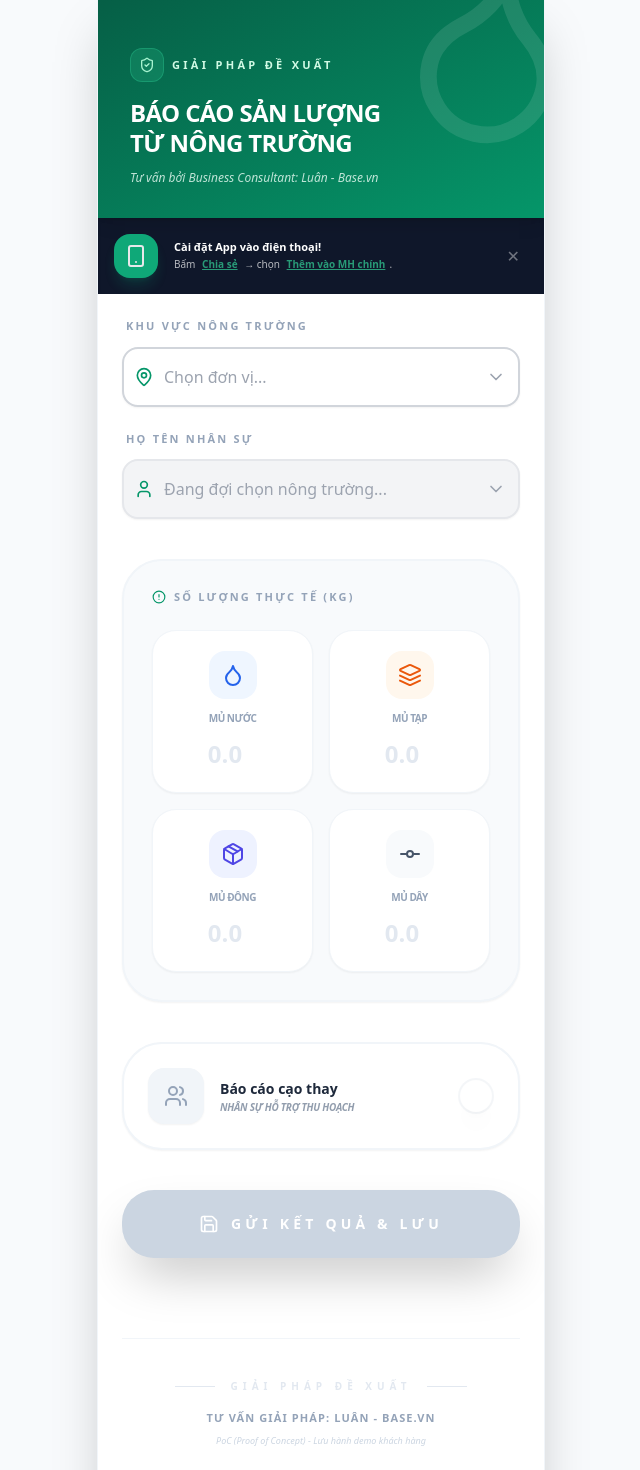
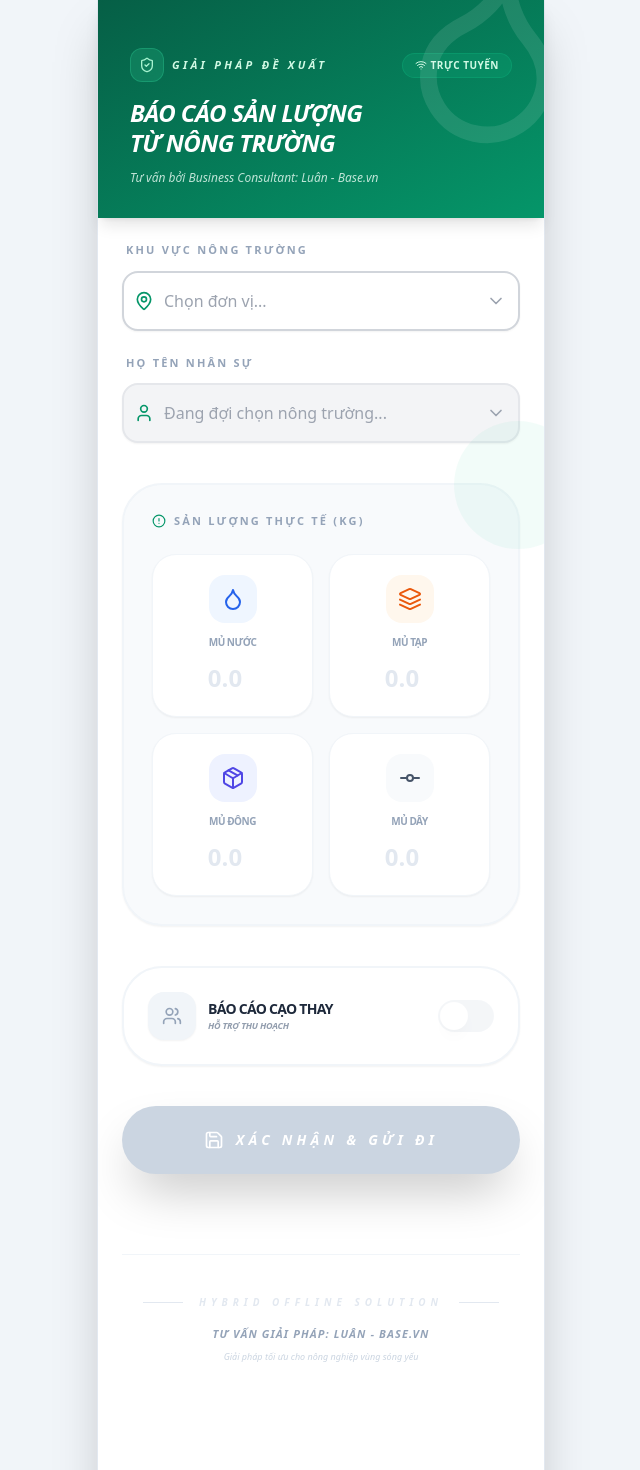
Before and after one commit to luanvoco/nong-truong-cao-su, a React (Create React App) app: page / in a window 1280 px wide. Shown: the top 1470 px of the page, without its empty margins (319-959 px from the left). Built offline with nearby package versions, Linux system fonts and the light colour scheme.

Commit message:
Update App.js

```diff
--- a/src/App.js
+++ b/src/App.js
@@ -1,10 +1,10 @@
 import React, { useState, useMemo, useRef, useEffect } from 'react';
-import { MapPin, User, Users, Droplet, Package, Layers, GitCommit, Save, History, Check, AlertCircle, ChevronDown, Search, ShieldCheck, Smartphone } from 'lucide-react';
+import { MapPin, User, Users, Droplet, Package, Layers, GitCommit, Save, Check, AlertCircle, ChevronDown, Search, ShieldCheck, Smartphone, Wifi, WifiOff, RefreshCw, Database, Send } from 'lucide-react';
 
 // Danh mục 35 nông trường
 const FARMS = Array.from({ length: 35 }, (_, i) => `NT${i + 1}`);
 
-// Component Dropdown thông minh
+// Component Dropdown tích hợp tìm kiếm
 const SearchableSelect = ({ options, value, onChange, placeholder, icon: Icon, disabled }) => {
   const [isOpen, setIsOpen] = useState(false);
   const [searchTerm, setSearchTerm] = useState('');
@@ -41,20 +41,22 @@ const SearchableSelect = ({ options, value, onChange, placeholder, icon: Icon, d
       </div>
 
       {isOpen && (
-        <div className="absolute z-[100] w-full mt-2 bg-white border border-gray-100 rounded-2xl shadow-2xl overflow-hidden animate-in fade-in zoom-in duration-200">
-          <div className="p-3 border-b border-gray-50 bg-slate-50 relative">
-            <Search className="absolute left-6 top-1/2 transform -translate-y-1/2 h-4 w-4 text-gray-400" />
+        <div className="absolute z-[1001] w-full mt-2 bg-white border border-slate-200 rounded-2xl shadow-2xl overflow-hidden animate-in fade-in zoom-in duration-200">
+          <div className="p-3 border-b border-slate-100 bg-slate-50 sticky top-0">
+            <div className="relative">
+              <Search className="absolute left-3 top-1/2 transform -translate-y-1/2 h-4 w-4 text-slate-400" />
               <input
                 type="text"
-              className="w-full pl-10 pr-4 py-2.5 border border-gray-300 rounded-xl focus:outline-none focus:ring-2 focus:ring-emerald-500 text-sm"
-              placeholder="Gõ để tìm kiếm..."
+                className="w-full pl-9 pr-4 py-2.5 border border-slate-300 rounded-xl focus:outline-none focus:ring-2 focus:ring-emerald-500 text-sm bg-white"
+                placeholder="Gõ để tìm nhanh..."
                 value={searchTerm}
                 onChange={(e) => setSearchTerm(e.target.value)}
                 onClick={(e) => e.stopPropagation()}
                 autoFocus
               />
             </div>
-          <ul className="max-h-72 overflow-y-auto py-2">
+          </div>
+          <ul className="max-h-60 overflow-y-auto py-1">
             {filteredOptions.length > 0 ? (
               filteredOptions.map(opt => (
                 <li
@@ -89,18 +91,43 @@ export default function App() {
   const [latexScrap, setLatexScrap] = useState('');
   const [isSubstitute, setIsSubstitute] = useState(false);
   const [substituteWorker, setSubstituteWorker] = useState('');
+
+  // Offline & Sync States
+  const [offlineQueue, setOfflineQueue] = useState([]);
+  const [isOnline, setIsOnline] = useState(navigator.onLine);
+  const [isSyncing, setIsSyncing] = useState(false);
   const [showSuccess, setShowSuccess] = useState(false);
-  const [isSubmitting, setIsSubmitting] = useState(false);
   const [showInstallTip, setShowInstallTip] = useState(true);
 
+  const SCRIPT_URL = 'https://script.google.com/macros/s/AKfycbyLiyGtZI0eUE_9rLGnTlXefIQyt0to6tu3yasGW7wc0-UC4cFhr-Xu3-ECYgzcCoKW/exec';
+
+  // Khởi tạo trạng thái mạng và nạp dữ liệu cũ
   useEffect(() => {
+    const handleOnline = () => setIsOnline(true);
+    const handleOffline = () => setIsOnline(false);
+    window.addEventListener('online', handleOnline);
+    window.addEventListener('offline', handleOffline);
+
+    const savedQueue = JSON.parse(localStorage.getItem('rubber_yield_cache_v3') || '[]');
+    setOfflineQueue(savedQueue);
+
     if (!document.getElementById('tailwind-script')) {
       const script = document.createElement('script');
       script.id = 'tailwind-script';
       script.src = 'https://cdn.tailwindcss.com';
       document.head.appendChild(script);
     }
+
+    return () => {
+      window.removeEventListener('online', handleOnline);
+      window.removeEventListener('offline', handleOffline);
+    };
   }, []);
+
+  // Tự động sao lưu Queue vào máy
+  useEffect(() => {
+    localStorage.setItem('rubber_yield_cache_v3', JSON.stringify(offlineQueue));
+  }, [offlineQueue]);
 
   const workersInFarm = useMemo(() => {
     if (!selectedFarm) return [];
@@ -114,25 +141,19 @@ export default function App() {
     setSubstituteWorker('');
   };
 
-  const handleSubmit = async (e) => {
-    e.preventDefault();
-    if (!selectedFarm || !selectedWorker || isSubmitting) return;
-    if (isSubstitute && !substituteWorker) return;
+  const handleSyncAll = async () => {
+    if (offlineQueue.length === 0 || !isOnline || isSyncing) return;
+    setIsSyncing(true);
 
-    setIsSubmitting(true);
-    const timeStr = new Date().toLocaleString('vi-VN');
+    const currentQueue = [...offlineQueue];
+    const failed = [];
 
+    for (const record of currentQueue) {
       try {
-      const SCRIPT_URL = 'https://script.google.com/macros/s/AKfycbyLiyGtZI0eUE_9rLGnTlXefIQyt0to6tu3yasGW7wc0-UC4cFhr-Xu3-ECYgzcCoKW/exec';
         const payload = new URLSearchParams();
-      payload.append('farm', selectedFarm);
-      payload.append('worker', selectedWorker);
-      payload.append('water', latexWater || 0);
-      payload.append('tap', latexTap || 0);
-      payload.append('dong', latexDong || 0);
-      payload.append('scrap', latexScrap || 0);
-      payload.append('substitute_worker', isSubstitute ? substituteWorker : 'Không');
-      payload.append('time', timeStr);
+        Object.keys(record).forEach(key => {
+          if (key !== 'tempId') payload.append(key, record[key]);
+        });
 
         await fetch(SCRIPT_URL, {
           method: 'POST',
@@ -140,7 +161,39 @@ export default function App() {
           body: payload,
           mode: 'no-cors'
         });
+      } catch (err) {
+        failed.push(record);
+      }
+    }
 
+    setOfflineQueue(failed);
+    setIsSyncing(false);
+    if (failed.length === 0) {
+      setShowSuccess(true);
+      setTimeout(() => setShowSuccess(false), 4000);
+    }
+  };
+
+  const handleSubmit = (e) => {
+    e.preventDefault();
+    if (!selectedFarm || !selectedWorker) return;
+
+    const newRecord = {
+      tempId: Date.now(),
+      farm: selectedFarm,
+      worker: selectedWorker,
+      water: latexWater || 0,
+      tap: latexTap || 0,
+      dong: latexDong || 0,
+      scrap: latexScrap || 0,
+      substitute_worker: isSubstitute ? substituteWorker : 'Không',
+      time: new Date().toLocaleString('vi-VN')
+    };
+
+    // Luôn ưu tiên lưu vào hàng chờ trước (Chống mất data)
+    setOfflineQueue(prev => [newRecord, ...prev]);
+
+    // Reset giao diện
     setSelectedWorker('');
     setLatexWater('');
     setLatexTap('');
@@ -148,59 +201,75 @@ export default function App() {
     setLatexScrap('');
     setIsSubstitute(false);
     setSubstituteWorker('');
-      setShowSuccess(true);
-      setTimeout(() => setShowSuccess(false), 4000);
-    } catch (error) {
-      alert("Lỗi kết nối mạng!");
-    } finally {
-      setIsSubmitting(false);
+
+    // Nếu có mạng, thử đồng bộ ngay
+    if (isOnline) {
+      setTimeout(() => handleSyncAll(), 500);
     }
   };
 
   return (
-    <div className="min-h-screen bg-slate-50 font-sans text-slate-900 flex justify-center selection:bg-emerald-100">
-      <div className="w-full max-w-md bg-white min-h-screen shadow-2xl relative overflow-hidden flex flex-col border-x border-slate-100">
+    <div className="min-h-screen bg-slate-100 font-sans text-slate-900 flex justify-center selection:bg-emerald-100">
+      <div className="w-full max-w-md bg-white min-h-screen shadow-2xl relative flex flex-col border-x border-slate-200">
 
-        <header className="bg-gradient-to-br from-emerald-800 to-emerald-600 text-white p-8 pt-12 shadow-lg relative overflow-hidden">
+        {/* Header với trạng thái kết nối thực tế */}
+        <header className="bg-gradient-to-br from-emerald-800 to-emerald-600 text-white p-8 pt-12 shadow-lg relative overflow-hidden flex-shrink-0 text-left">
           <div className="absolute -top-12 -right-12 opacity-10 rotate-12">
              <Droplet size={200} />
           </div>
-          <div className="flex items-center space-x-2 mb-4">
+          <div className="flex items-center justify-between mb-4">
+             <div className="flex items-center space-x-2">
                 <div className="p-2 bg-emerald-400/20 rounded-xl backdrop-blur-sm border border-emerald-400/30">
                   <ShieldCheck className="text-emerald-200 w-4 h-4" />
                 </div>
-            <span className="text-[11px] uppercase tracking-[0.3em] font-bold text-emerald-100">Giải pháp đề xuất</span>
+                <span className="text-[11px] uppercase tracking-[0.3em] font-bold text-emerald-100 italic">Giải pháp đề xuất</span>
              </div>
-          <h1 className="text-2xl font-black tracking-tight leading-tight uppercase text-white text-left">BÁO CÁO SẢN LƯỢNG <br/> TỪ NÔNG TRƯỜNG</h1>
+             {/* Connection Badge */}
+             <div className={`flex items-center space-x-2 px-3 py-1 rounded-full text-[10px] font-black uppercase tracking-wider transition-all duration-500 ${isOnline ? 'bg-emerald-500/20 text-emerald-100 border border-emerald-500/30' : 'bg-red-500/30 text-red-100 border border-red-500/40 animate-pulse'}`}>
+                {isOnline ? <><Wifi size={12} className="mr-1"/> Trực tuyến</> : <><WifiOff size={12} className="mr-1"/> Ngoại tuyến</>}
+             </div>
+          </div>
+          <h1 className="text-2xl font-black tracking-tight leading-tight uppercase italic">BÁO CÁO SẢN LƯỢNG <br/> TỪ NÔNG TRƯỜNG</h1>
           <p className="text-emerald-50 text-xs font-medium opacity-80 mt-3 flex items-center italic">
              Tư vấn bởi Business Consultant: Luân - Base.vn
           </p>
         </header>
 
-        {showInstallTip && (
-          <div className="bg-slate-900 p-4 flex items-center space-x-4 text-white shadow-inner animate-in slide-in-from-top duration-700">
-            <div className="bg-emerald-500 p-2.5 rounded-2xl animate-pulse shadow-lg shadow-emerald-500/20">
-               <Smartphone className="w-6 h-6 text-white" />
+        {/* Thanh trạng thái đồng bộ */}
+        {offlineQueue.length > 0 && (
+          <div className={`p-4 flex items-center justify-between shadow-lg z-[60] animate-in slide-in-from-top duration-300 ${isOnline ? 'bg-amber-500 text-white' : 'bg-slate-700 text-slate-300'}`}>
+             <div className="flex items-center space-x-3 text-left leading-tight">
+                <div className={`p-2.5 rounded-2xl ${isSyncing ? 'animate-spin bg-amber-400' : isOnline ? 'bg-amber-600 shadow-md' : 'bg-slate-600'}`}>
+                   <RefreshCw size={18} />
                 </div>
-            <div className="flex-1 text-left">
-              <p className="text-[11px] font-bold leading-tight">Cài đặt App vào điện thoại!</p>
-              <p className="text-[10px] opacity-70 mt-1">
-                Bấm <span className="text-emerald-400 font-bold underline px-1">Chia sẻ</span> {"\u2192"} chọn <span className="text-emerald-400 font-bold underline px-1">Thêm vào MH chính</span>.
-              </p>
+                <div>
+                   <p className="text-[11px] font-black uppercase tracking-tighter">Đợi đồng bộ</p>
+                   <p className="text-[10px] font-bold opacity-80">{offlineQueue.length} bản ghi đang nợ</p>
                 </div>
-            <button onClick={() => setShowInstallTip(false)} className="text-white/40 p-2">✕</button>
+             </div>
+             {isOnline && !isSyncing && (
+               <button
+                 onClick={handleSyncAll}
+                 className="bg-white text-amber-600 px-5 py-2.5 rounded-2xl text-[10px] font-black uppercase shadow-xl active:scale-95 transition-all flex items-center"
+               >
+                 <Send size={12} className="mr-2" /> Đẩy data
+               </button>
+             )}
           </div>
         )}
 
-        <div className={`fixed top-12 left-1/2 transform -translate-x-1/2 bg-white/95 backdrop-blur-md border-2 border-emerald-500 text-emerald-800 px-8 py-4 rounded-3xl flex items-center shadow-2xl transition-all duration-500 z-[9999] ${showSuccess ? 'opacity-100 translate-y-0 scale-100' : 'opacity-0 -translate-y-10 scale-90 pointer-events-none'}`}>
-          <div className="bg-emerald-500 text-white p-1 rounded-full mr-3">
-             <Check className="w-4 h-4" />
+        {/* Toast thành công */}
+        <div className={`fixed top-12 left-1/2 transform -translate-x-1/2 bg-white/95 backdrop-blur-md border-2 border-emerald-500 text-emerald-800 px-10 py-5 rounded-[2.5rem] flex items-center shadow-2xl transition-all duration-700 z-[9999] ${showSuccess ? 'opacity-100 translate-y-0 scale-100' : 'opacity-0 -translate-y-20 scale-90 pointer-events-none'}`}>
+          <div className="bg-emerald-500 text-white p-1.5 rounded-full mr-4">
+             <Check className="w-5 h-5" />
           </div>
-          <span className="font-black text-sm uppercase tracking-widest">Đã lưu thành công!</span>
+          <span className="font-black text-sm uppercase tracking-[0.1em] italic">Đã đồng bộ thành công!</span>
         </div>
 
         <main className="flex-1 overflow-y-auto p-6 pb-32">
           <form onSubmit={handleSubmit} className="space-y-10">
+
+            {/* Nhận diện nhân sự */}
             <section className="space-y-6">
               <div className="group text-left">
                 <label className="block text-[11px] font-black text-slate-400 mb-3 ml-1 uppercase tracking-[0.2em]">Khu vực nông trường</label>
@@ -226,11 +295,14 @@ export default function App() {
               </div>
             </section>
 
-            <section className="bg-slate-50 rounded-[2.5rem] p-7 border-2 border-slate-100 shadow-sm relative">
-              <h2 className="text-[11px] font-black text-slate-400 mb-6 flex items-center uppercase tracking-[0.2em]">
-                <AlertCircle className="w-3.5 h-3.5 mr-2 text-emerald-600" /> Số lượng thực tế (Kg)
+            {/* Chỉ số sản lượng */}
+            <section className="bg-slate-50 rounded-[2.5rem] p-7 border-2 border-slate-100 shadow-sm relative text-left">
+               <div className="absolute top-0 right-0 w-32 h-32 bg-emerald-500/5 rounded-full -mr-16 -mt-16"></div>
+              <h2 className="text-[11px] font-black text-slate-400 mb-6 flex items-center uppercase tracking-[0.2em] relative z-10">
+                <AlertCircle className="w-3.5 h-3.5 mr-2 text-emerald-600" /> Sản lượng thực tế (Kg)
               </h2>
-              <div className="grid grid-cols-2 gap-4">
+
+              <div className="grid grid-cols-2 gap-4 relative z-10">
                 {[
                   { id: 'water', label: 'Mủ Nước', icon: Droplet, color: 'text-blue-600', state: latexWater, setState: setLatexWater, bg: 'bg-blue-50' },
                   { id: 'tap', label: 'Mủ Tạp', icon: Layers, color: 'text-orange-600', state: latexTap, setState: setLatexTap, bg: 'bg-orange-50' },
@@ -252,30 +324,31 @@ export default function App() {
               </div>
             </section>
 
-            <section className={`rounded-[2.5rem] border-2 transition-all duration-300 shadow-sm ${isSubstitute ? 'bg-emerald-50 border-emerald-500 shadow-emerald-100' : 'bg-white border-slate-100'}`}>
-              <div className="flex items-center justify-between p-6">
-                <div className="flex items-center space-x-4">
-                   <div className={`p-4 rounded-2xl transition-all shadow-sm ${isSubstitute ? 'bg-emerald-600 text-white shadow-emerald-300/30' : 'bg-slate-100 text-slate-400'}`}>
-                      <Users size={24} />
+            {/* Tính năng Cạo thay - Đã fix lỗi đè và out giao diện */}
+            <section className={`rounded-[2.5rem] border-2 transition-all duration-300 shadow-sm relative ${isSubstitute ? 'bg-emerald-50 border-emerald-400 shadow-lg' : 'bg-white border-slate-100'}`}>
+              <div className="flex items-center justify-between p-6 gap-4">
+                <div className="flex items-center space-x-3 flex-1 min-w-0 text-left">
+                   <div className={`p-3.5 rounded-2xl transition-all shadow-sm flex-shrink-0 ${isSubstitute ? 'bg-emerald-600 text-white shadow-emerald-300/30' : 'bg-slate-100 text-slate-400'}`}>
+                      <Users size={20} />
                    </div>
-                   <div className="text-left">
-                      <label className="text-sm font-black text-slate-800">Báo cáo cạo thay</label>
-                      <p className="text-[10px] text-slate-500 font-bold uppercase tracking-tight italic opacity-70">Nhân sự hỗ trợ thu hoạch</p>
+                   <div className="flex-1 min-w-0">
+                      <label className="text-sm font-black text-slate-800 block truncate uppercase tracking-tighter">Báo cáo cạo thay</label>
+                      <p className="text-[9px] text-slate-500 font-bold uppercase tracking-tight italic opacity-70 truncate">Hỗ trợ thu hoạch</p>
                    </div>
                 </div>
                 <button
                   type="button"
                   onClick={() => setIsSubstitute(!isSubstitute)}
                   disabled={!selectedFarm}
-                  className={`relative inline-flex h-9 w-18 flex-shrink-0 cursor-pointer rounded-full border-2 border-transparent transition-all duration-300 ${!selectedFarm ? 'opacity-20' : ''} ${isSubstitute ? 'bg-emerald-600' : 'bg-slate-300'}`}
+                  className={`relative inline-flex h-8 w-14 flex-shrink-0 cursor-pointer rounded-full border-2 border-transparent transition-all duration-300 ${!selectedFarm ? 'opacity-20 cursor-not-allowed' : 'hover:scale-105'} ${isSubstitute ? 'bg-emerald-600' : 'bg-slate-300'}`}
                 >
-                  <span className={`pointer-events-none inline-block h-8 w-8 transform rounded-full bg-white shadow-xl transition-transform duration-300 ${isSubstitute ? 'translate-x-9' : 'translate-x-0'}`} />
+                  <span className={`pointer-events-none inline-block h-7 w-7 transform rounded-full bg-white shadow-lg ring-0 transition-transform duration-300 ${isSubstitute ? 'translate-x-6' : 'translate-x-0'}`} />
                 </button>
               </div>
 
               {isSubstitute && (
-                <div className="p-6 pt-0 animate-in fade-in slide-in-from-top-4 duration-500">
-                  <div className="h-px bg-emerald-200/50 w-full mb-5"></div>
+                <div className="px-6 pb-8 animate-in fade-in slide-in-from-top-4 duration-500 text-left">
+                  <div className="h-px bg-emerald-200/50 w-full mb-6"></div>
                   <SearchableSelect
                     options={workersInFarm.filter(w => w !== selectedWorker)}
                     value={substituteWorker}
@@ -287,35 +360,68 @@ export default function App() {
               )}
             </section>
 
+            {/* Nút gửi hành động */}
             <button
               type="submit"
-              disabled={isSubmitting || !selectedFarm || !selectedWorker}
-              className={`w-full text-white font-black py-6 px-6 rounded-[2rem] shadow-2xl flex items-center justify-center transition-all active:scale-95 uppercase tracking-[0.3em] text-sm group relative overflow-hidden ${isSubmitting || !selectedFarm || !selectedWorker ? 'bg-slate-300' : 'bg-emerald-600 hover:bg-emerald-700 shadow-emerald-200'}`}
+              disabled={!selectedFarm || !selectedWorker}
+              className={`w-full text-white font-black py-6 px-6 rounded-[2.5rem] shadow-2xl flex items-center justify-center transition-all active:scale-95 uppercase tracking-[0.3em] text-sm group relative overflow-hidden ${!selectedFarm || !selectedWorker ? 'bg-slate-300 cursor-not-allowed' : 'bg-emerald-600 hover:bg-emerald-700 shadow-emerald-200'}`}
             >
-              {isSubmitting ? (
-                 <div className="flex items-center space-x-3 text-white">
-                    <div className="w-5 h-5 border-3 border-white/30 border-t-white rounded-full animate-spin"></div>
-                    <span>ĐANG ĐỒNG BỘ...</span>
+               <div className="flex items-center text-white italic font-black">
+                  <Save className="w-5 h-5 mr-3 group-hover:scale-125 transition-transform" /> {isOnline ? 'XÁC NHẬN & GỬI ĐI' : 'LƯU TẠM (NGOẠI TUYẾN)'}
                </div>
-              ) : (
-                 <div className="flex items-center text-white">
-                    <Save className="w-5 h-5 mr-3 group-hover:scale-125 transition-transform" /> GỬI KẾT QUẢ {"\u0026"} LƯU
-                 </div>
-              )}
             </button>
           </form>
+
+          {/* Danh sách dữ liệu chờ (Chỉ hiện khi có data nợ) */}
+          {offlineQueue.length > 0 && (
+             <section className="mt-12 border-t border-slate-100 pt-8 animate-in fade-in duration-500 text-left">
+                <div className="flex justify-between items-center mb-6">
+                   <div className="flex items-center space-x-2 px-1">
+                      <Database size={14} className="text-slate-400" />
+                      <h3 className="text-[10px] font-black text-slate-400 uppercase tracking-[0.2em]">Dữ liệu đang đợi (Local)</h3>
+                   </div>
+                   <button onClick={() => setOfflineQueue([])} className="text-red-400 text-[9px] font-black uppercase hover:text-red-600 transition-colors p-1">Xóa sạch</button>
+                </div>
+                <div className="space-y-4">
+                   {offlineQueue.slice(0, 3).map((rec) => (
+                      <div key={rec.tempId} className="bg-slate-50 p-4 rounded-[1.5rem] border border-slate-100 flex justify-between items-center group transition-all hover:bg-white hover:border-emerald-200">
+                         <div className="text-left">
+                            <p className="text-xs font-black text-slate-800">{rec.worker}</p>
+                            <p className="text-[9px] text-slate-400 font-bold mt-1 uppercase italic">{rec.time}</p>
+                         </div>
+                         <div className="text-right">
+                            <div className="flex items-center justify-end space-x-1">
+                               <Droplet size={10} className="text-blue-500" />
+                               <p className="text-[11px] font-black text-blue-600">{rec.water} Kg</p>
+                            </div>
+                         </div>
+                      </div>
+                   ))}
+                   {offlineQueue.length > 3 && <p className="text-[10px] text-slate-400 italic text-center font-bold mt-4">... cùng {offlineQueue.length - 3} bản ghi khác</p>}
+                </div>
+             </section>
+          )}
 
           <footer className="mt-20 text-center pb-12 border-t border-slate-100 pt-10">
              <div className="flex justify-center items-center space-x-4 text-slate-200 mb-4">
                 <div className="h-px w-10 bg-slate-200"></div>
-                <span className="text-[10px] font-black uppercase tracking-[0.5em]">Giải pháp đề xuất</span>
+                <span className="text-[10px] font-black uppercase tracking-[0.5em] italic">Hybrid Offline Solution</span>
                 <div className="h-px w-10 bg-slate-200"></div>
              </div>
-             <p className="text-[11px] text-slate-400 font-black uppercase tracking-widest text-center">Tư vấn giải pháp: Luân - Base.vn</p>
-             <p className="text-[9px] text-slate-300 mt-2 font-medium italic">PoC (Proof of Concept) - Lưu hành demo khách hàng</p>
+             <p className="text-[11px] text-slate-400 font-black uppercase tracking-widest italic text-center">Tư vấn giải pháp: Luân - Base.vn</p>
+             <p className="text-[9px] text-slate-300 mt-2 font-medium italic text-center">Giải pháp tối ưu cho nông nghiệp vùng sóng yếu</p>
           </footer>
         </main>
       </div>
+      <style>{`
+        @keyframes spin-slow {
+          from { transform: rotate(0deg); }
+          to { transform: rotate(360deg); }
+        }
+        .animate-spin-slow {
+          animation: spin-slow 3s linear infinite;
+        }
+      `}</style>
     </div>
   );
 }
```
Lines whose indentation alone changed are shown as unchanged.
